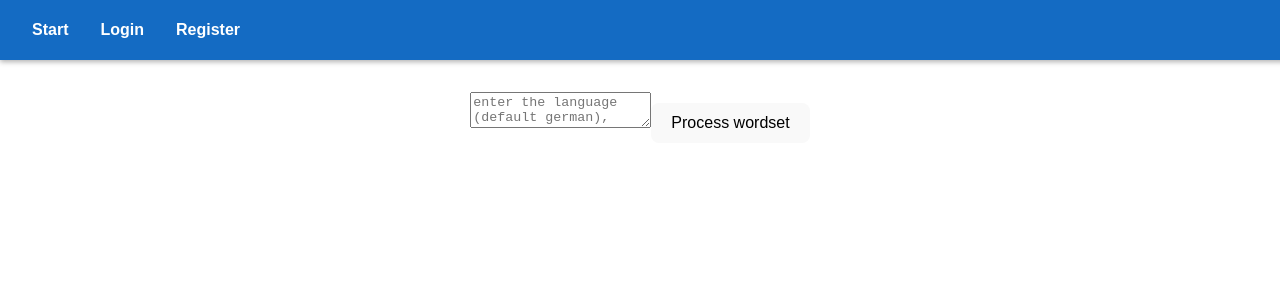
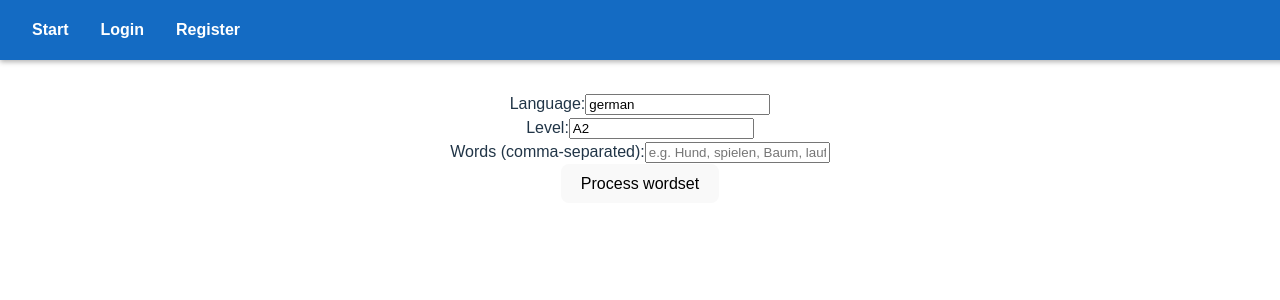
Before and after one commit to olo-wp/Lexio, a React (Vite) app in the folder frontend/: page /process-text in a window 1280 px wide. Shown: the top 300 px of the page. Built offline with nearby package versions, Linux system fonts and the light colour scheme; no server answers.

Commit message:
updated text generation example

```diff
--- a/frontend/src/pages/TextProcessor.jsx
+++ b/frontend/src/pages/TextProcessor.jsx
@@ -1,7 +1,9 @@
 import { useState } from 'react';
 
 function TextProcessor() {
-  const [text, setText] = useState('');
+  const [language, setLanguage] = useState('german');
+  const [level, setLevel] = useState('A2');
+  const [words, setWords] = useState('');
   const [result, setResult] = useState(null);
   const [loading, setLoading] = useState(false);
 
@@ -9,13 +11,19 @@ function TextProcessor() {
     e.preventDefault();
     setLoading(true);
 
+    const payload = {
+      language,
+      level,
+      words: words.split(',').map((w) => w.trim()).filter(Boolean),
+    };
+
     try {
       const response = await fetch('http://localhost:8080/api/generate-text/', {
         method: 'POST',
         headers: {
           'Content-Type': 'application/json',
         },
-        body: JSON.stringify({ text }),
+        body: JSON.stringify(payload),
       });
 
       const data = await response.json();
@@ -30,11 +38,33 @@ function TextProcessor() {
   return (
     <div>
       <form onSubmit={handleSubmit}>
-        <textarea
-          value={text}
-          onChange={(e) => setText(e.target.value)}
-          placeholder="enter the language (default german), language level(A1, A2...) and a list of words"
-        />
+        <div>
+          <label>Language:</label>
+          <input
+            type="text"
+            value={language}
+            onChange={(e) => setLanguage(e.target.value)}
+            placeholder="e.g. german"
+          />
+        </div>
+        <div>
+          <label>Level:</label>
+          <input
+            type="text"
+            value={level}
+            onChange={(e) => setLevel(e.target.value)}
+            placeholder="e.g. A2"
+          />
+        </div>
+        <div>
+          <label>Words (comma-separated):</label>
+          <input
+            type="text"
+            value={words}
+            onChange={(e) => setWords(e.target.value)}
+            placeholder="e.g. Hund, spielen, Baum, laufen"
+          />
+        </div>
         <button type="submit" disabled={loading}>
           {loading ? 'Processing...' : 'Process wordset'}
         </button>
```
Also changed, not shown: 1 other file (tests, documents, lock files or other folders).
